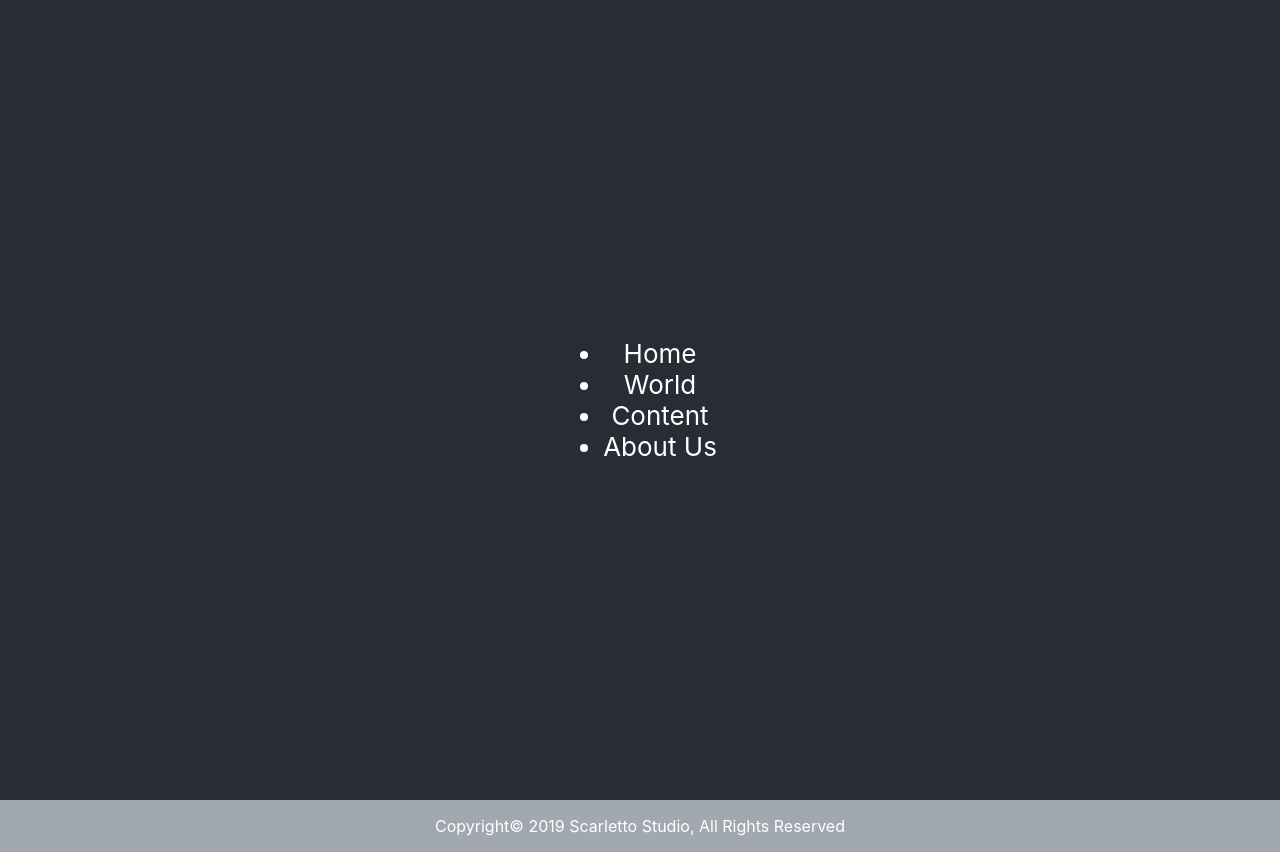
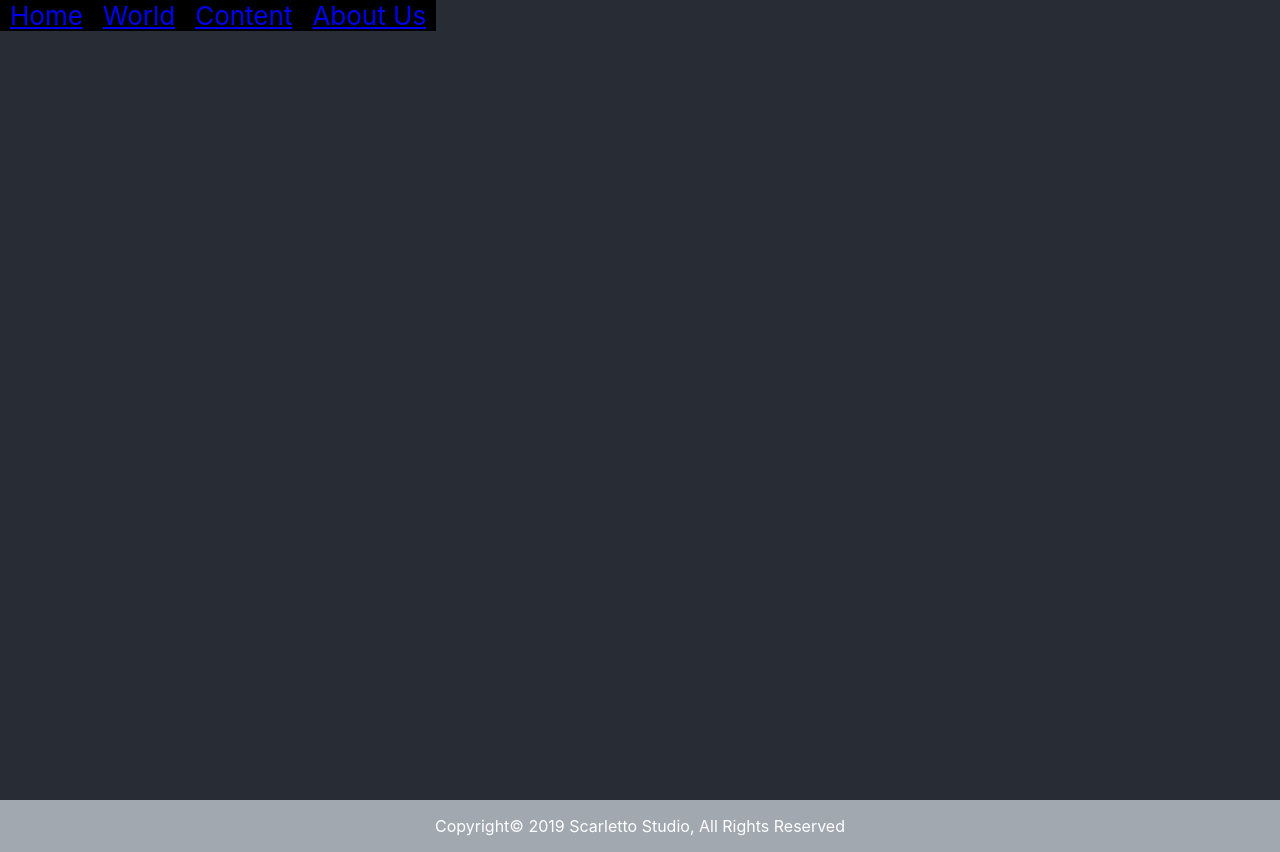
Before and after one commit to Scarletto-Studio/GeneralWorld, a React (Create React App) app: page / in a window 1280 px wide. Built offline with nearby package versions, Linux system fonts and the light colour scheme.

Commit message:
Add Navbar Link.

```diff
--- a/src/App.css
+++ b/src/App.css
@@ -11,9 +11,9 @@
   background-color: #282c34;
   min-height: 100vh;
   display: flex;
-  flex-direction: column;
+  /* flex-direction: column;
   align-items: center;
-  justify-content: center;
+  justify-content: center; */
   font-size: calc(10px + 2vmin);
   color: white;
 }
--- a/src/App.js
+++ b/src/App.js
@@ -1,7 +1,7 @@
 import React, { Component } from 'react';
 import logo from './logo.svg';
-import Navbar from './components/navbar';
-import Footer from './components/footer';
+import Navbar from './components/navbar.jsx';
+import Footer from './components/footer.jsx';
 import './App.css';
 
 class App extends Component {
--- a/src/components/navbar.jsx
+++ b/src/components/navbar.jsx
@@ -1,22 +1,33 @@
 import React, { Component } from "react";
 import Styled from "styled-components";
+// import './style/navbar.css'
 
 const Nav = Styled.ul`
     list-style-type: none;
     margin: 0;
     padding: 0;
+    overflow: hidden;
+    background-color: black;
 `;
+
+const List = Styled.li`
+  display: inline;
+  margin: 10px;
+  &:hover {
+    background-color: white;
+  }
+`
 
 class Navbar extends Component {
   render() {
     return (
       <div>
-        <ul>
-          <li>Home</li>
-          <li>World</li>
-          <li>Content</li>
-          <li>About Us</li>
-        </ul>
+        <Nav>
+          <List><a href="#">Home</a></List>
+          <List><a href="#">World</a></List>
+          <List><a href="#">Content</a></List>
+          <List><a href="#">About Us</a></List>
+        </Nav>
       </div>
     );
   }
--- /dev/null
+++ b/src/components/style/navbar.css
@@ -0,0 +1,3 @@
+List:hover {
+    background-color: white;
+}
```
